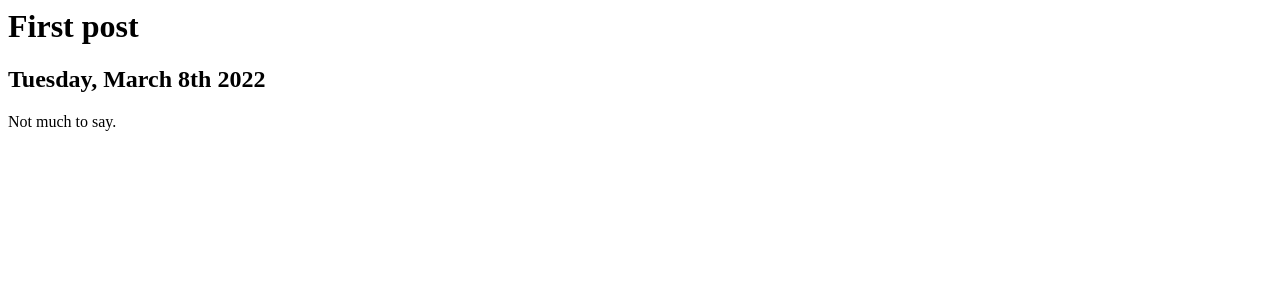
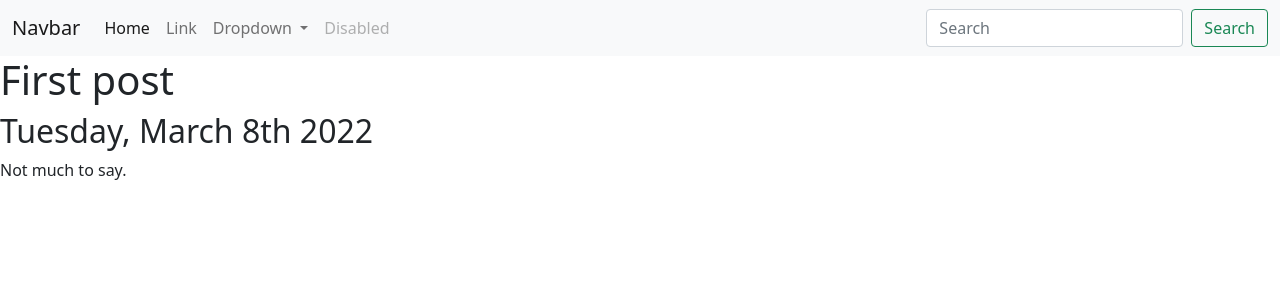
Before and after one commit to xrmxrm/pf2, a Django app: page /blog/6 in a window 1280 px wide. Shown: the top 300 px of the page. Run offline with Django 3.2, Linux system fonts and the light colour scheme; data comes from the database, SQL or seed files in the repository.

Commit message:
Add base template

```diff
--- a/blog/templates/blog/all_posts.html
+++ b/blog/templates/blog/all_posts.html
@@ -1,3 +1,6 @@
+{% extends 'pfolio/base.html' %}
+
+{% block content %}
     <h1>Richard Mateosian Blog</h1>
 
     <h2>({{ posts.count }} post{{ posts.count|pluralize }})</h2>
@@ -11,3 +14,4 @@
         <p>{{ post.contents | safe | truncatechars:40 }}</p>
 
     {% endfor %}
+{% endblock %}
--- a/blog/templates/blog/detail.html
+++ b/blog/templates/blog/detail.html
@@ -1,3 +1,7 @@
-<h1>{{ post.title }}</h1>
-<h2>{{ post.date | date:'l, F jS Y' }}</h2>
-{{ post.contents | safe }}
+{% extends 'pfolio/base.html' %}
+
+{% block content %}
+    <h1>{{ post.title }}</h1>
+    <h2>{{ post.date | date:'l, F jS Y' }}</h2>
+    {{ post.contents | safe }}
+{% endblock %}
--- /dev/null
+++ b/pfolio/templates/pfolio/base.html
@@ -0,0 +1,66 @@
+<!doctype html>
+<html lang="en">
+  <head>
+    <!-- Required meta tags -->
+    <meta charset="utf-8">
+    <meta name="viewport" content="width=device-width, initial-scale=1">
+
+    <!-- Bootstrap CSS -->
+    <link href="https://cdn.jsdelivr.net/npm/bootstrap@5.1.3/dist/css/bootstrap.min.css" rel="stylesheet" integrity="sha384-1BmE4kWBq78iYhFldvKuhfTAU6auU8tT94WrHftjDbrCEXSU1oBoqyl2QvZ6jIW3" crossorigin="anonymous">
+
+    <title>Hello, world!</title>
+  </head>
+  <body>
+
+    <nav class="navbar navbar-expand-lg navbar-light bg-light">
+        <div class="container-fluid">
+          <a class="navbar-brand" href="#">Navbar</a>
+          <button class="navbar-toggler" type="button" data-bs-toggle="collapse" data-bs-target="#navbarSupportedContent" aria-controls="navbarSupportedContent" aria-expanded="false" aria-label="Toggle navigation">
+            <span class="navbar-toggler-icon"></span>
+          </button>
+          <div class="collapse navbar-collapse" id="navbarSupportedContent">
+            <ul class="navbar-nav me-auto mb-2 mb-lg-0">
+              <li class="nav-item">
+                <a class="nav-link active" aria-current="page" href="#">Home</a>
+              </li>
+              <li class="nav-item">
+                <a class="nav-link" href="#">Link</a>
+              </li>
+              <li class="nav-item dropdown">
+                <a class="nav-link dropdown-toggle" href="#" id="navbarDropdown" role="button" data-bs-toggle="dropdown" aria-expanded="false">
+                  Dropdown
+                </a>
+                <ul class="dropdown-menu" aria-labelledby="navbarDropdown">
+                  <li><a class="dropdown-item" href="#">Action</a></li>
+                  <li><a class="dropdown-item" href="#">Another action</a></li>
+                  <li><hr class="dropdown-divider"></li>
+                  <li><a class="dropdown-item" href="#">Something else here</a></li>
+                </ul>
+              </li>
+              <li class="nav-item">
+                <a class="nav-link disabled">Disabled</a>
+              </li>
+            </ul>
+            <form class="d-flex">
+              <input class="form-control me-2" type="search" placeholder="Search" aria-label="Search">
+              <button class="btn btn-outline-success" type="submit">Search</button>
+            </form>
+          </div>
+        </div>
+      </nav>
+
+
+   {%block content %} {% endblock %}
+
+    <!-- Optional JavaScript; choose one of the two! -->
+
+    <!-- Option 1: Bootstrap Bundle with Popper -->
+    <script src="https://cdn.jsdelivr.net/npm/bootstrap@5.1.3/dist/js/bootstrap.bundle.min.js" integrity="sha384-ka7Sk0Gln4gmtz2MlQnikT1wXgYsOg+OMhuP+IlRH9sENBO0LRn5q+8nbTov4+1p" crossorigin="anonymous"></script>
+
+    <!-- Option 2: Separate Popper and Bootstrap JS -->
+    <!--
+    <script src="https://cdn.jsdelivr.net/npm/@popperjs/core@2.10.2/dist/umd/popper.min.js" integrity="sha384-7+zCNj/IqJ95wo16oMtfsKbZ9ccEh31eOz1HGyDuCQ6wgnyJNSYdrPa03rtR1zdB" crossorigin="anonymous"></script>
+    <script src="https://cdn.jsdelivr.net/npm/bootstrap@5.1.3/dist/js/bootstrap.min.js" integrity="sha384-QJHtvGhmr9XOIpI6YVutG+2QOK9T+ZnN4kzFN1RtK3zEFEIsxhlmWl5/YESvpZ13" crossorigin="anonymous"></script>
+    -->
+  </body>
+</html>
--- a/pfolio/templates/pfolio/home.html
+++ b/pfolio/templates/pfolio/home.html
@@ -1,3 +1,6 @@
+{% extends 'pfolio/base.html' %}
+
+{% block content %}
     {% load static %}
 
     <h1>Richard Mateosian Portfolio</h1>
@@ -22,3 +25,4 @@
 
         {% endif %}
     {% endfor %}
+{% endblock %}
```
Lines whose indentation alone changed are shown as unchanged.
